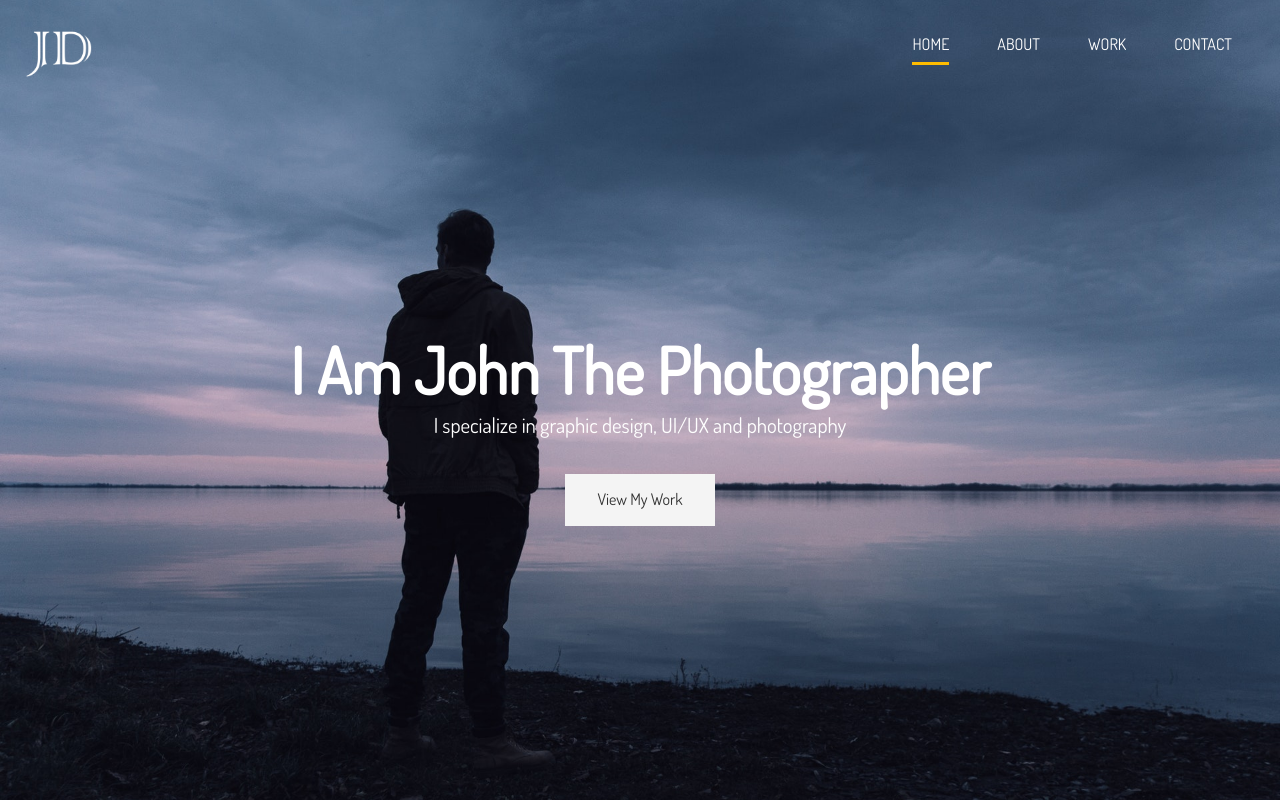
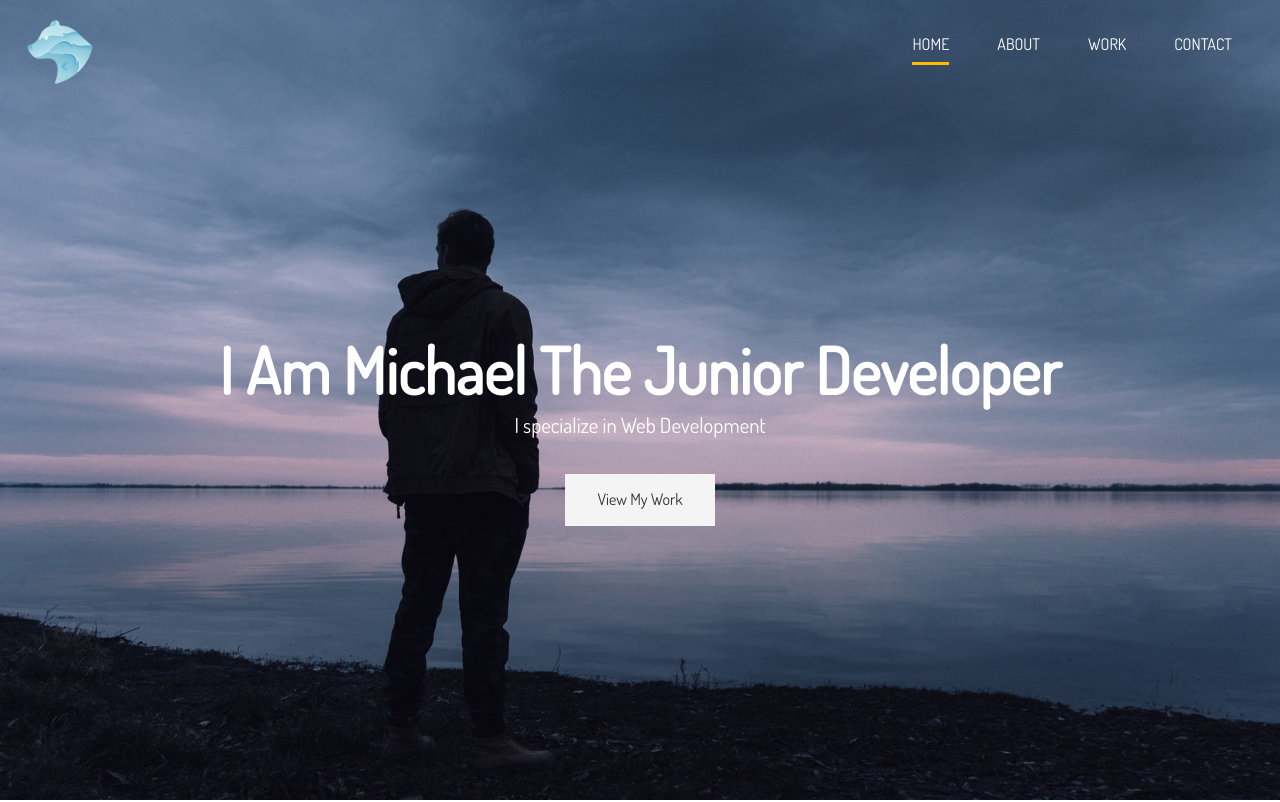
Before and after one commit to mikebrookes/Photo_portfolio, a website: page dist/index.html in a window 1280 px wide. Shown: the top 802 px of the page. Drawn offline with Linux system fonts and the light colour scheme.

Commit message:
redesign and image size reduction

```diff
--- a/dist/index.html
+++ b/dist/index.html
@@ -24,7 +24,7 @@
     <header id="header-home">
       <div class="container">
         <nav id="main-nav">
-          <img src="img/logo.png" alt="My Portfolio" id="logo" />
+          <img src="img/logo1.png" alt="My Portfolio" id="logo" />
           <ul>
             <li><a href="index.html" class="current">Home</a></li>
             <li><a href="about.html">About</a></li>
@@ -34,15 +34,15 @@
         </nav>
         <div class="header-content">
           <h1>
-            I Am John The
+            I Am Michael The
             <span
               class="txt-type"
               data-wait="3000"
-              data-words='["Photographer", "Designer", "UI/UX Dev"]'
+              data-words='["Junior Developer", "Developer", "Front-end Dev"]'
             ></span>
           </h1>
           <p class="lead">
-            I specialize in graphic design, UI/UX and photography
+            I specialize in Web Development
           </p>
           <a href="work.html" class="btn-light">View My Work</a>
         </div>
```
Also changed, not shown: dist/about.html (+1 -1 lines), dist/contact.html (+1 -1 lines), dist/work.html (+1 -1 lines), dist/img/about.jpg, dist/img/items/item1.png, dist/img/items/item4.png, dist/img/items/item5.png, dist/img/items/item6.jpg (added), dist/img/items/item8.jpg (added), dist/img/items/pexels-photo-747964.jpeg, dist/img/logo.jpg (deleted), dist/img/logo1.png (added), 1 other file.
